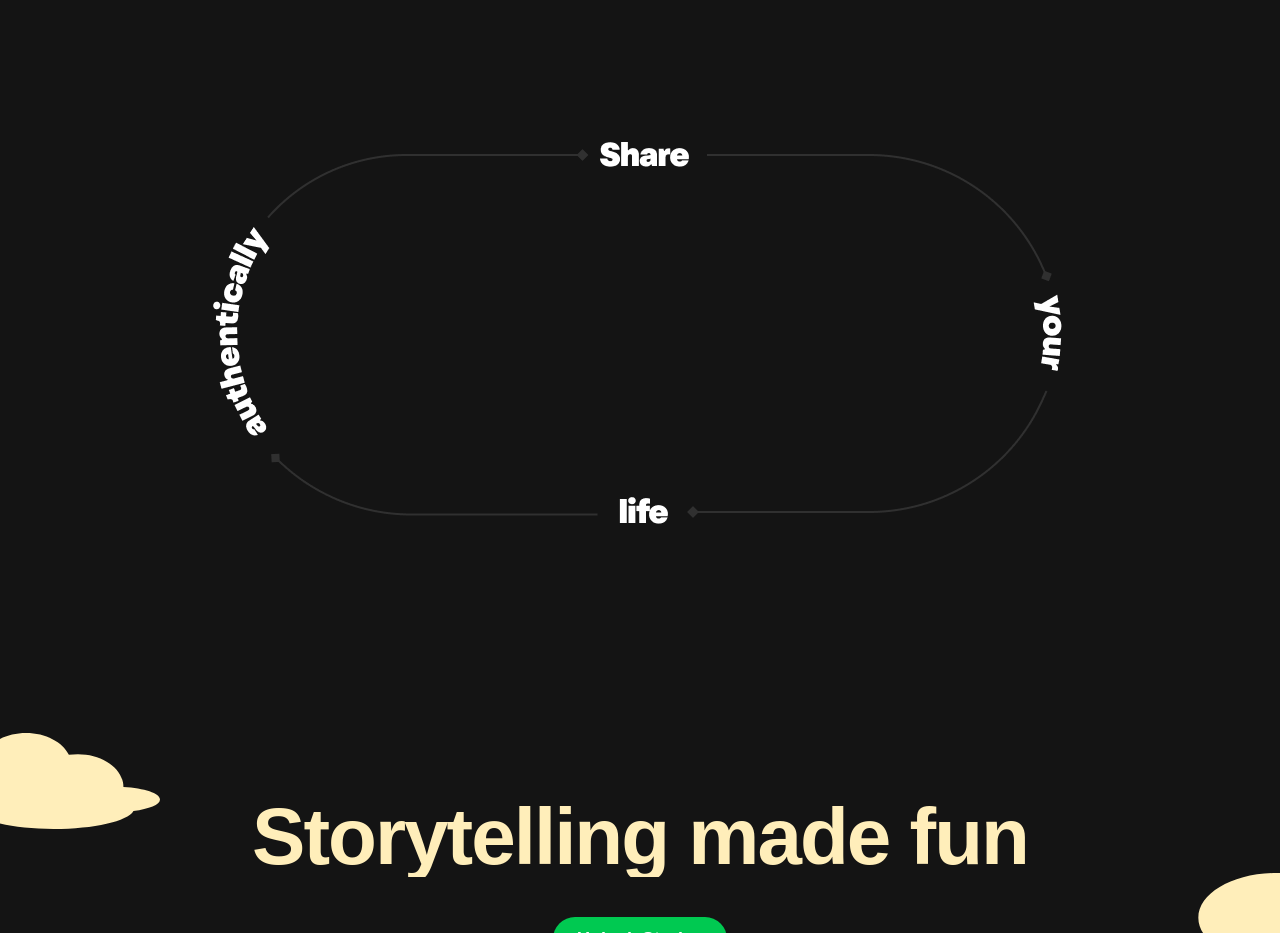
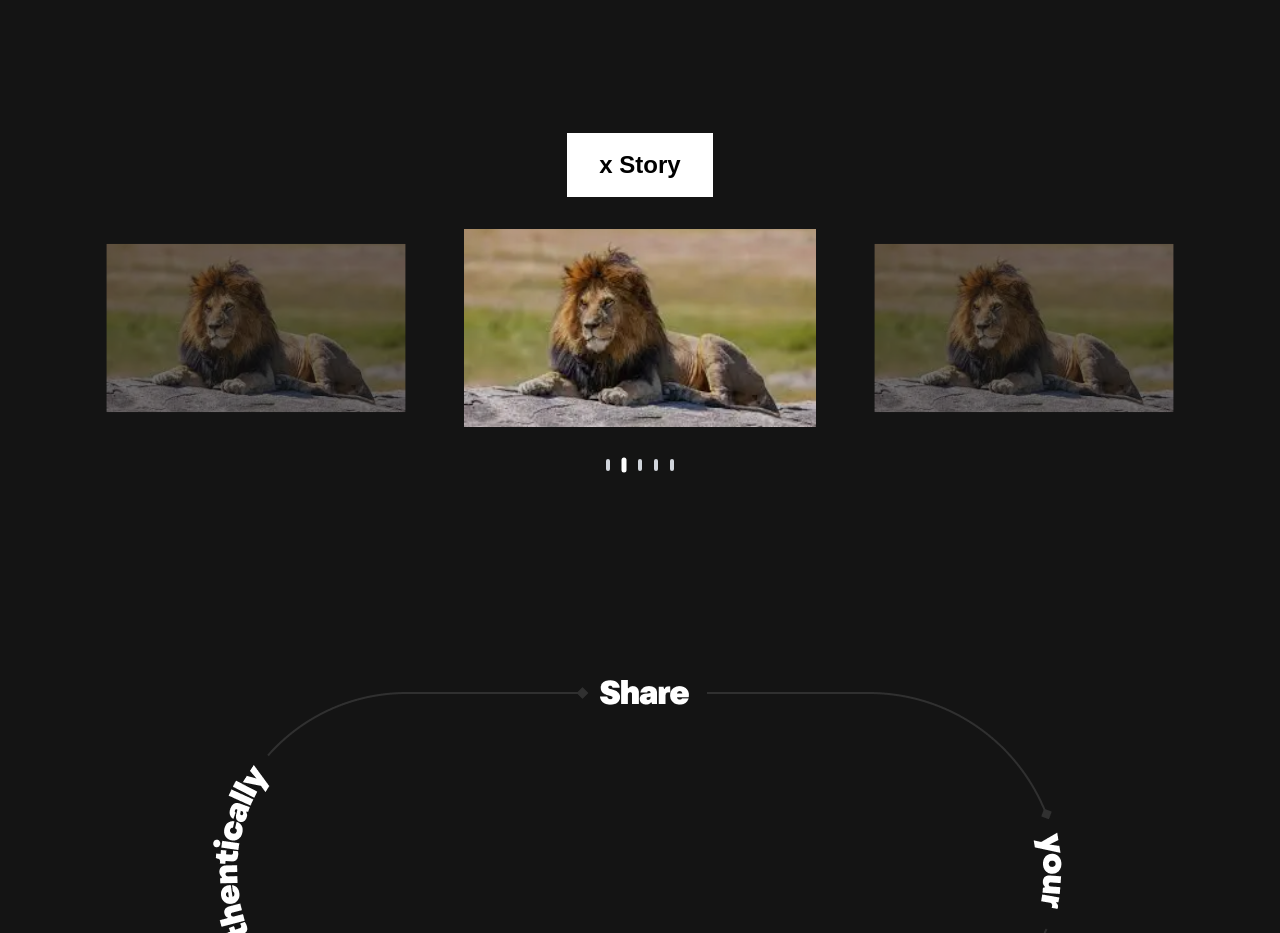
Before and after one commit to stories-fun/stories-monorepo, a Next.js app: page / in a window 1280 px wide. Shown: the part 1000-1933 px from the top of the page. Built offline with nearby package versions, Linux system fonts and the light colour scheme.

Commit message:
add carousel back

```diff
--- a/package.json
+++ b/package.json
@@ -10,6 +10,8 @@
   },
   "dependencies": {
     "clsx": "^2.1.1",
+    "embla-carousel-autoplay": "^8.6.0",
+    "embla-carousel-react": "^8.6.0",
     "framer-motion": "^12.19.1",
     "lucide-react": "^0.523.0",
     "next": "15.3.4",
--- a/src/app/page.tsx
+++ b/src/app/page.tsx
@@ -11,7 +11,7 @@ const sampleCarouselItems = [
   {
     id: 2,
     image: "/lion.webp",
-    title: "Tiffany Story",
+    title: "x Story",
     url: "https://medium.com/@jeyprox/building-a-fully-customisable-input-component-with-nextjs-reacthookfrom-tailwindcss-and-ts-58874a2e3450",
   },
   {
@@ -71,6 +71,11 @@ export default function Home() {
         </p>
       </section>
 
+      {/* Carousel Section */}
+      <section className="mt-16 sm:mt-[200px] w-full max-w-[1400px] px-4">
+        <Carousel items={sampleCarouselItems} />
+      </section>
+
 
       {/* image Section group 24.png */}
       <section className="mt-16 sm:mt-[200px] mb-16 sm:mb-[200px] w-full flex justify-center">
--- a/src/components/Carousel.tsx
+++ b/src/components/Carousel.tsx
@@ -1,12 +1,11 @@
 "use client";
 
-import { useRef, useState, useEffect } from "react";
+import React, { useCallback, useEffect, useState } from "react";
 import Link from "next/link";
-import { motion, useMotionValue, useSpring } from "framer-motion";
-import CustomButton from "./Button";
-import { cn } from "~/lib/utils";
-
-const START_INDEX = 1;
+import { motion, AnimatePresence } from "framer-motion";
+import { cn } from "@/lib/utils";
+import useEmblaCarousel from "embla-carousel-react";
+import Autoplay from "embla-carousel-autoplay";
 
 export interface CarouselItem {
   title: string;
@@ -15,127 +14,110 @@ export interface CarouselItem {
   id?: string | number;
 }
 
-interface CarouselProps {
+interface NewCarouselProps {
   items: CarouselItem[];
   className?: string;
-  startIndex?: number;
 }
 
-export default function Carousel({
+export default function NewCarousel({
   items,
   className = "",
-  startIndex = START_INDEX,
-}: CarouselProps) {
-  const containerRef = useRef<HTMLUListElement>(null);
-  const itemsRef = useRef<(HTMLLIElement | null)[]>([]);
-  const [activeSlide, setActiveSlide] = useState(startIndex);
-  const offsetX = useMotionValue(0);
-  const animatedX = useSpring(offsetX, {
-    damping: 20,
-    stiffness: 150,
-  });
-
-  function centerSlide(index: number) {
-    const container = containerRef.current;
-    const item = itemsRef.current[index];
-    if (!container || !item) return;
-
-    const containerWidth = container.offsetWidth;
-    const itemOffsetLeft = item.offsetLeft;
-    const itemWidth = item.offsetWidth;
-    const newOffset = containerWidth / 2 - (itemOffsetLeft + itemWidth / 2);
-
-    offsetX.set(newOffset);
-    setActiveSlide(index);
-  }
+}: NewCarouselProps) {
+  const [emblaRef, emblaApi] = useEmblaCarousel({ loop: true }, [
+    Autoplay({ delay: 4000, stopOnInteraction: false }),
+  ]);
+  const [activeIndex, setActiveIndex] = useState(0);
 
   useEffect(() => {
-    centerSlide(startIndex);
-  }, [startIndex]);
+    if (emblaApi) {
+      const onSelect = () => {
+        setActiveIndex(emblaApi.selectedScrollSnap());
+      };
+      emblaApi.on("select", onSelect);
+      onSelect(); // Set initial active index
+      return () => {
+        emblaApi.off("select", onSelect);
+      };
+    }
+  }, [emblaApi]);
 
   return (
-    <div className={cn("container mx-auto px-4 sm:px-6", className)}>
-      <div className="relative overflow-hidden">
-        <motion.ul
-          ref={containerRef}
-          className="flex items-start w-full"
-          style={{ x: animatedX }}
+    <div
+      className={cn("relative w-full flex flex-col items-center", className)}
     >
-          {items.map((item, index) => {
-            const active = index === activeSlide;
-            return (
-              <motion.li
-                layout
-                key={item.id || item.title}
-                ref={(el) => {
-                  itemsRef.current[index] = el;
+      <div className="w-full flex justify-center mb-8 h-16">
+        <AnimatePresence mode="wait">
+          <motion.div
+            key={items[activeIndex]?.title}
+            initial={{ opacity: 0, y: -20 }}
+            animate={{ opacity: 1, y: 0 }}
+            exit={{ opacity: 0, y: 20 }}
+            transition={{ duration: 0.5, ease: "easeInOut" }}
+            className="relative inline-block bg-white px-8 py-4 font-extrabold text-xl sm:text-2xl text-black"
+          >
+            {items[activeIndex]?.title}
+          </motion.div>
+        </AnimatePresence>
+      </div>
+
+      <div className="relative w-full max-w-6xl mx-auto">
+        <div className="overflow-hidden" ref={emblaRef}>
+          <div className="flex">
+            {items.map((item, index) => (
+              <div
+                className="flex-grow-0 flex-shrink-0 basis-full md:basis-1/2 lg:basis-1/3 px-4"
+                key={item.id ? `item-${item.id}` : `item-${index}`}
+              >
+                <motion.div
+                  className="h-full"
+                  animate={{
+                    scale: activeIndex === index ? 1 : 0.85,
+                    opacity: activeIndex === index ? 1 : 0.5,
                   }}
-                className={cn(
-                  "relative shrink-0 select-none px-2 sm:px-3 transition-opacity duration-300 w-full sm:w-auto",
-                  !active && "opacity-30"
-                )}
-                style={{
-                  flexBasis: active ? "60%" : "40%",
-                }}
+                  transition={{ type: "spring", stiffness: 400, damping: 25 }}
                 >
                   <Link
                     href={item.url}
-                  className="block w-full"
+                    className="block w-full h-full group"
                     target="_blank"
                     rel="noopener noreferrer"
                     draggable={false}
                   >
-                  {/* Title centered over the image */}
-                  {active && (
-                    <div className="flex justify-center mb-2">
-                      <div className="relative inline-block bg-white px-10 py-4 font-extrabold text-2xl text-black">
-                        {item.title}
-                      </div>
-                    </div>
-                  )}
-
                     <div
                       className={cn(
-                      "relative w-full overflow-hidden bg-[#141414]",
-                      active ? "aspect-[5/3]" : "aspect-[4/3]"
+                        "relative w-full h-full overflow-hidden bg-[#141414] transition-all duration-500 ease-in-out"
                       )}
+                      style={{ aspectRatio: "16/9" }}
                     >
-                    {/* Image background */}
                       <img
                         src={item.image}
                         alt={item.title}
-                      className="absolute inset-0 h-full w-full object-cover"
-                      draggable={false}
+                        className="w-full h-full object-cover transition-transform duration-500 group-hover:scale-110"
                       />
-
-                    {/* Button centered at the bottom of the image */}
-                    {active && (
-                      <div className="absolute bottom-[5px] left-1/2 z-20 -translate-x-1/2">
-                        <CustomButton text="Unlock story" />
-                      </div>
-                    )}
+                      <div className="absolute inset-0 bg-black/20 group-hover:bg-black/40 transition-colors" />
                     </div>
                   </Link>
-              </motion.li>
-            );
-          })}
-        </motion.ul>
-
-        {/* Stick-style dots — hidden on mobile */}
-        <div className="my-6 hidden sm:flex justify-center gap-2">
+                </motion.div>
+              </div>
+            ))}
+          </div>
+        </div>
+      </div>
+      <div className="flex justify-center mt-8 space-x-3">
         {items.map((_, index) => (
           <button
-              key={index}
-              onClick={() => centerSlide(index)}
+            key={`dot-${index}`}
+            onClick={() => emblaApi && emblaApi.scrollTo(index)}
             className={cn(
-                "h-1 w-6 transition-colors duration-300",
-                index === activeSlide ? "bg-white" : "bg-white/30",
-                "cursor-pointer"
+              "w-1 h-3 transition-all duration-300 rounded-full",
+              activeIndex === index
+                ? "bg-white scale-125"
+                : "bg-gray-300 hover:bg-gray-400"
             )}
+            aria-label={`Go to slide ${index + 1}`}
           />
         ))}
       </div>
     </div>
-    </div>
   );
 }
```
Also changed, not shown: 1 other file (tests, documents, lock files or other folders). Lines whose indentation alone changed are shown as unchanged.
